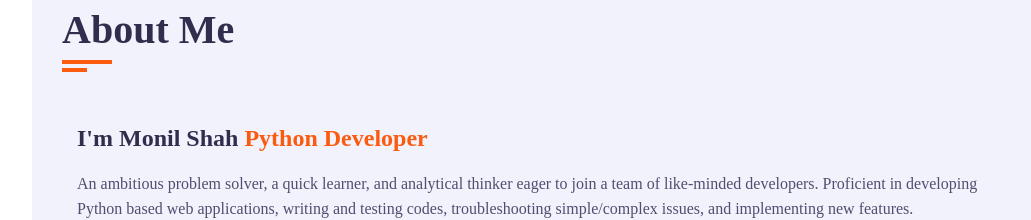
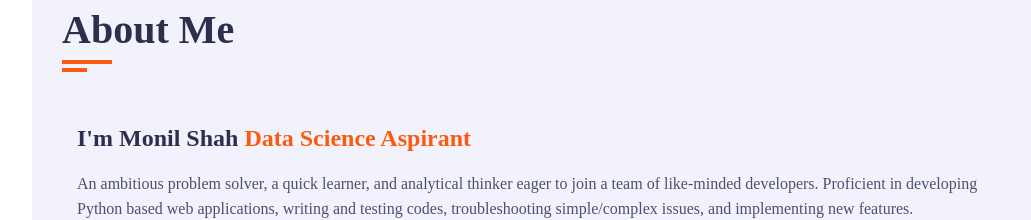
Before and after one commit to MJshah001/MJshah001.github.io, a plain HTML site: page index.html in a window 1280 px wide. Shown: the part 860-1080 px from the top of the page, without its empty margins (238-1269 px from the left). Drawn offline with nearby package versions, Linux system fonts and the light colour scheme; a web font is replaced by a local one.

Commit message:
Update index.html

```diff
--- a/index.html
+++ b/index.html
@@ -67,7 +67,7 @@
                         <div class="about-content padd-15">
                             <div class="row">
                                 <div class="about-text padd-15">
-                                    <h3>I'm Monil Shah <span>Python Developer</span></h3>
+                                    <h3>I'm Monil Shah <span>Data Science Aspirant</span></h3>
                                     <p>An ambitious problem solver, a quick learner, and analytical thinker eager to join a team of like-minded developers. Proficient in developing Python based web applications, writing and testing codes, troubleshooting simple/complex issues, and implementing new features.</p>
                                 </div>
                             </div>
```
